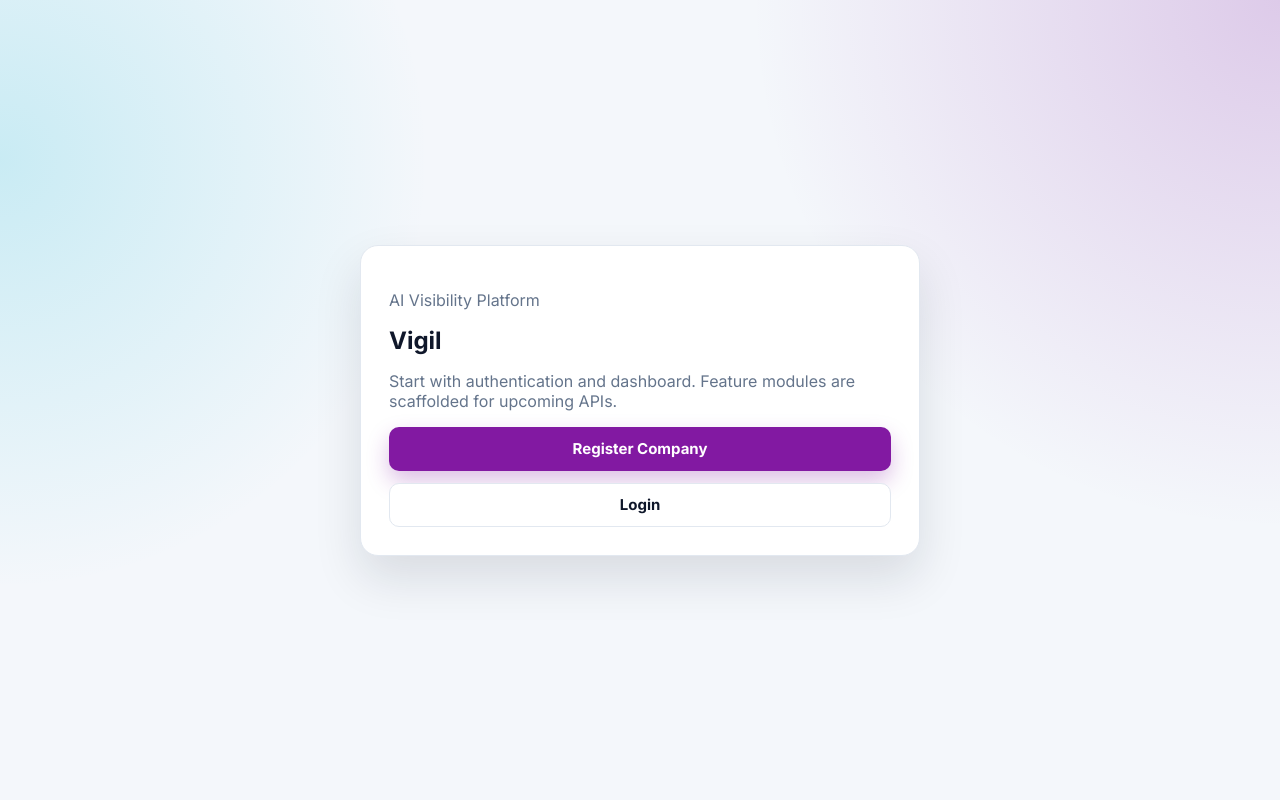
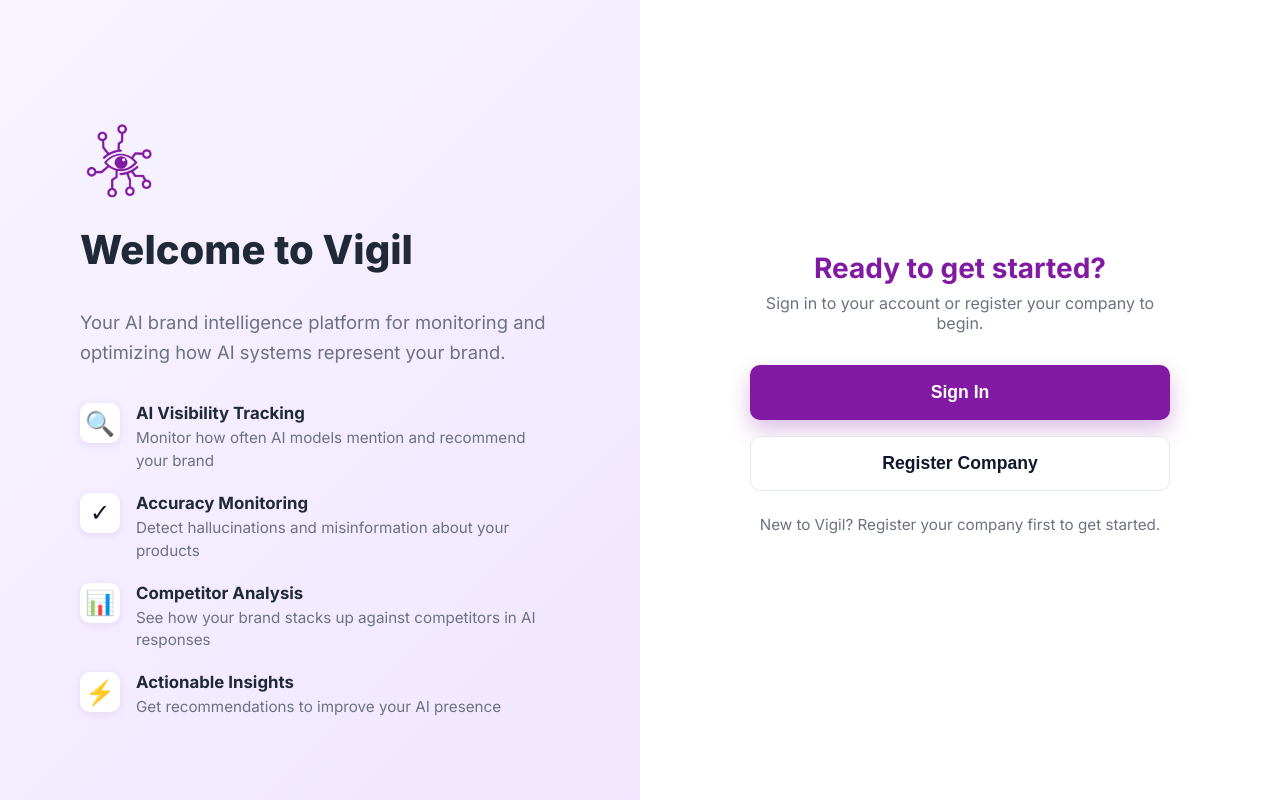
Before and after one commit to DharambirAgrawal/GSU_TECH_03132026, a React (Vite) app in the folder client/: page / in a window 1280 px wide. Built offline with nearby package versions, Linux system fonts and the light colour scheme; no server answers.

Commit message:
Merge branch 'dharambir-server' of https://github.com/DharambirAgrawal/GSU_TECH_03132026 into breann-client

```diff
--- a/client/index.html
+++ b/client/index.html
@@ -2,7 +2,7 @@
 <html lang="en">
   <head>
     <meta charset="UTF-8" />
-    <link rel="icon" type="image/svg+xml" href="/favicon.svg" />
+    <link rel="icon" type="image/png" href="/src/assets/vigil_logopurple_128px.png" />
     <meta name="viewport" content="width=device-width, initial-scale=1.0" />
     <link rel="preconnect" href="https://fonts.googleapis.com">
     <link rel="preconnect" href="https://fonts.gstatic.com" crossorigin>
--- a/client/src/app/AppRouter.jsx
+++ b/client/src/app/AppRouter.jsx
@@ -33,7 +33,6 @@ export default function AppRouter() {
         <Route path={ROUTES.accuracy} element={<AccuracyPage />} />
         <Route path={ROUTES.competitors} element={<CompetitorsPage />} />
         <Route path={ROUTES.actions} element={<ActionsPage />} />
-        <Route path={ROUTES.queryTester} element={<QueryTesterPage />} />
       </Route>
 
       <Route path="*" element={<Navigate to={ROUTES.home} replace />} />
--- a/client/src/features/auth/pages/LoginPage.jsx
+++ b/client/src/features/auth/pages/LoginPage.jsx
@@ -31,7 +31,7 @@ export default function LoginPage() {
 
   useEffect(() => {
     if (getSessionToken()) {
-      navigate(ROUTES.login, { replace: true });
+      navigate(ROUTES.dashboard, { replace: true });
     }
   }, [navigate]);
 
@@ -65,16 +65,23 @@ export default function LoginPage() {
 
   return (
     <div className="login-page-outer">
+      <button
+        type="button"
+        className="back-btn back-btn-centered"
+        onClick={() => navigate(ROUTES.home)}
+      >
+        ← Back to Home
+      </button>
 
       <div className="login-logo-outer">
         <img src={vigilLogo} alt="Vigil Logo" className="login-logo-img" />
       </div>
+
       <AuthCard
-        title="Login with magic link" style={{ textAlign: "center" }}
-        subtitle="Use your company email. We’ll send a one-time secure login link."
+        title="Login with magic link"
+        subtitle="Use your company email. We'll send a one-time secure login link."
         hideTitle
       >
-
         <div className="form-section">
           <h3 className="form-section-title">Request Magic Link</h3>
           <form className="form" onSubmit={onSubmitMagicLink} style={{ marginBottom: 24 }}>
@@ -83,7 +90,7 @@ export default function LoginPage() {
               <input
                 type="email"
                 value={email}
-                placeholder="dev.dharambir@amazon.com"
+                placeholder="you@company.com"
                 onChange={(event) => setEmail(event.target.value)}
                 required
               />
@@ -99,8 +106,8 @@ export default function LoginPage() {
             </button>
           </form>
         </div>
-        {/* <button className="btn btn-secondary" type="submit">Go to Dashboard</button> */}
-        <p className="route-cta" >
+
+        <p className="route-cta">
           Need to register first? <Link to={ROUTES.register} style={{ color: '#8219a2' }}>Register company</Link>
         </p>
       </AuthCard>
--- a/client/src/pages/HomePage.jsx
+++ b/client/src/pages/HomePage.jsx
@@ -1,18 +1,83 @@
-import { Link } from "react-router-dom";
+import { Link, useNavigate } from "react-router-dom";
 import { ROUTES } from "../app/paths";
+import vigilLogo from "../assets/vigil_logopurple_128px.png";
 
 export default function HomePage() {
+  const navigate = useNavigate();
+
   return (
-    <main className="home-shell">
-      <section className="home-card">
-        <p className="home-pill">AI Visibility Platform</p>
-        <h1>Vigil</h1>
-        <p>Start with authentication and dashboard. Feature modules are scaffolded for upcoming APIs.</p>
-        <div className="home-actions">
-          <Link className="btn btn-primary" to={ROUTES.register} color='#8219a2'>Register Company</Link>
-          <Link className="btn btn-secondary" to={ROUTES.login}>Login</Link>
+    <div className="home-page-split">
+
+      <div className="home-welcome-panel">
+        <div className="welcome-content">
+          <img src={vigilLogo} alt="Vigil Logo" className="welcome-logo" />
+          <h1>Welcome to Vigil</h1>
+          <p className="welcome-subtitle">
+            Your AI brand intelligence platform for monitoring and optimizing how AI systems represent your brand.
+          </p>
+
+          <ul className="welcome-features">
+            <li>
+              <span className="feature-icon">🔍</span>
+              <div>
+                <strong>AI Visibility Tracking</strong>
+                <p>Monitor how often AI models mention and recommend your brand</p>
+              </div>
+            </li>
+            <li>
+              <span className="feature-icon">✓</span>
+              <div>
+                <strong>Accuracy Monitoring</strong>
+                <p>Detect hallucinations and misinformation about your products</p>
+              </div>
+            </li>
+            <li>
+              <span className="feature-icon">📊</span>
+              <div>
+                <strong>Competitor Analysis</strong>
+                <p>See how your brand stacks up against competitors in AI responses</p>
+              </div>
+            </li>
+            <li>
+              <span className="feature-icon">⚡</span>
+              <div>
+                <strong>Actionable Insights</strong>
+                <p>Get recommendations to improve your AI presence</p>
+              </div>
+            </li>
+          </ul>
         </div>
-      </section>
-    </main>
+      </div>
+
+      <div className="home-cta-panel">
+        <div className="home-cta-container">
+          <div className="ready-prompt">
+            <h2>Ready to get started?</h2>
+            <p>Sign in to your account or register your company to begin.</p>
+          </div>
+
+          <div className="home-cta-buttons">
+            <button
+              type="button"
+              className="btn btn-primary btn-large"
+              onClick={() => navigate(ROUTES.login)}
+            >
+              Sign In
+            </button>
+            <button
+              type="button"
+              className="btn btn-secondary btn-large"
+              onClick={() => navigate(ROUTES.register)}
+            >
+              Register Company
+            </button>
+          </div>
+
+          <p className="home-cta-note">
+            New to Vigil? Register your company first to get started.
+          </p>
+        </div>
+      </div>
+    </div>
   );
 }
--- a/client/src/styles/app.css
+++ b/client/src/styles/app.css
@@ -1047,6 +1047,212 @@
   margin-top: 48px;
   background: none;
 }
+
+/* Split Login Page Layout */
+.login-page-split,
+.home-page-split {
+  display: grid;
+  grid-template-columns: 1fr 1fr;
+  min-height: 100vh;
+  width: 100%;
+}
+
+.home-welcome-panel,
+.login-welcome-panel {
+  background: linear-gradient(135deg, #f8f4ff 0%, #f0e6ff 100%);
+  padding: 48px;
+  display: flex;
+  flex-direction: column;
+  position: relative;
+}
+
+.back-btn {
+  position: absolute;
+  top: 24px;
+  left: 24px;
+  background: rgba(255, 255, 255, 0.9);
+  border: 1px solid #e5e7eb;
+  padding: 10px 18px;
+  border-radius: 8px;
+  font-size: 0.95rem;
+  color: #6b7280;
+  cursor: pointer;
+  transition: all 0.2s ease;
+  font-weight: 500;
+}
+
+.back-btn:hover {
+  background: #fff;
+  color: #8219a2;
+  border-color: #8219a2;
+}
+
+.welcome-content {
+  flex: 1;
+  display: flex;
+  flex-direction: column;
+  justify-content: center;
+  max-width: 480px;
+  margin: 0 auto;
+  padding-top: 40px;
+}
+
+.welcome-logo {
+  width: 80px;
+  height: auto;
+  margin-bottom: 24px;
+}
+
+.welcome-content h1 {
+  font-size: 2.5rem;
+  font-weight: 800;
+  color: #1f2937;
+  margin: 0 0 16px 0;
+}
+
+.welcome-subtitle {
+  font-size: 1.15rem;
+  color: #6b7280;
+  line-height: 1.6;
+  margin-bottom: 36px;
+}
+
+.welcome-features {
+  list-style: none;
+  padding: 0;
+  margin: 0;
+  display: flex;
+  flex-direction: column;
+  gap: 20px;
+}
+
+.welcome-features li {
+  display: flex;
+  align-items: flex-start;
+  gap: 16px;
+}
+
+.welcome-features .feature-icon {
+  font-size: 1.5rem;
+  flex-shrink: 0;
+  width: 40px;
+  height: 40px;
+  background: #fff;
+  border-radius: 10px;
+  display: flex;
+  align-items: center;
+  justify-content: center;
+  box-shadow: 0 2px 8px rgba(130, 25, 162, 0.1);
+}
+
+.welcome-features li div {
+  flex: 1;
+}
+
+.welcome-features li strong {
+  display: block;
+  font-size: 1.05rem;
+  color: #1f2937;
+  margin-bottom: 4px;
+}
+
+.welcome-features li p {
+  font-size: 0.95rem;
+  color: #6b7280;
+  margin: 0;
+  line-height: 1.5;
+}
+
+.login-form-panel,
+.home-cta-panel {
+  background: #fff;
+  display: flex;
+  align-items: center;
+  justify-content: center;
+  padding: 48px;
+}
+
+.login-form-container,
+.home-cta-container {
+  width: 100%;
+  max-width: 420px;
+}
+
+.home-cta-buttons {
+  display: flex;
+  flex-direction: column;
+  gap: 16px;
+  margin-bottom: 24px;
+}
+
+.btn-large {
+  padding: 16px 32px;
+  font-size: 1.1rem;
+}
+
+.home-cta-note {
+  text-align: center;
+  font-size: 0.95rem;
+  color: #6b7280;
+}
+
+.ready-prompt {
+  text-align: center;
+  margin-bottom: 32px;
+}
+
+.ready-prompt h2 {
+  font-size: 1.75rem;
+  font-weight: 700;
+  color: #8219a2;
+  margin: 0 0 8px 0;
+}
+
+.ready-prompt p {
+  font-size: 1rem;
+  color: #6b7280;
+  margin: 0;
+}
+
+/* Responsive for split layouts */
+@media (max-width: 900px) {
+  .login-page-split,
+  .home-page-split {
+    grid-template-columns: 1fr;
+  }
+
+  .home-welcome-panel,
+  .login-welcome-panel {
+    padding: 32px 24px;
+    min-height: auto;
+  }
+
+  .welcome-content {
+    padding-top: 20px;
+  }
+
+  .welcome-content h1 {
+    font-size: 2rem;
+  }
+
+  .login-form-panel,
+  .home-cta-panel {
+    padding: 32px 24px;
+  }
+}
+
+/* Login page centered styles */
+.back-btn-centered {
+  position: relative;
+  top: auto;
+  left: auto;
+  margin-bottom: 24px;
+}
+
+.login-logo-img {
+  width: 80px;
+  height: auto;
+}
 .login-logo-outer {
   margin-bottom: 18px;
 }
```
